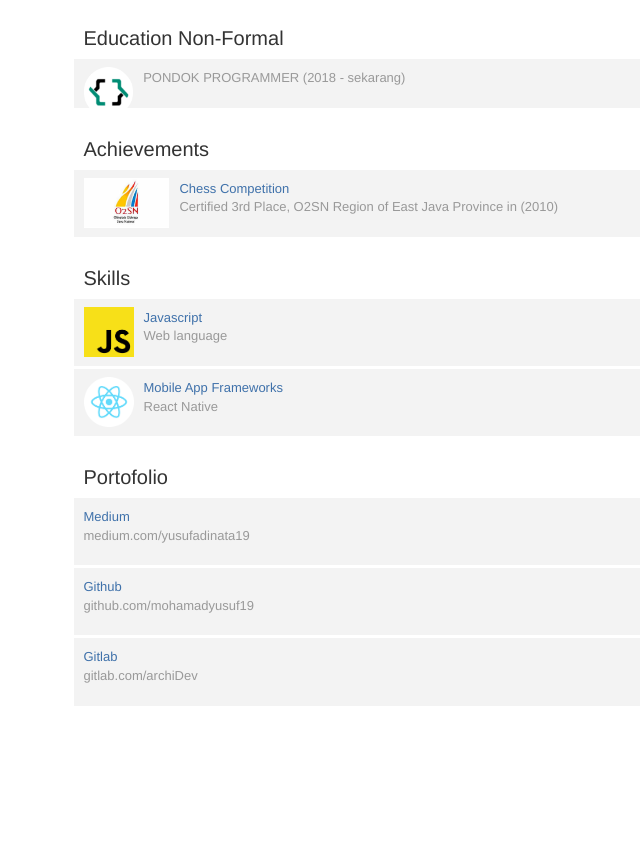
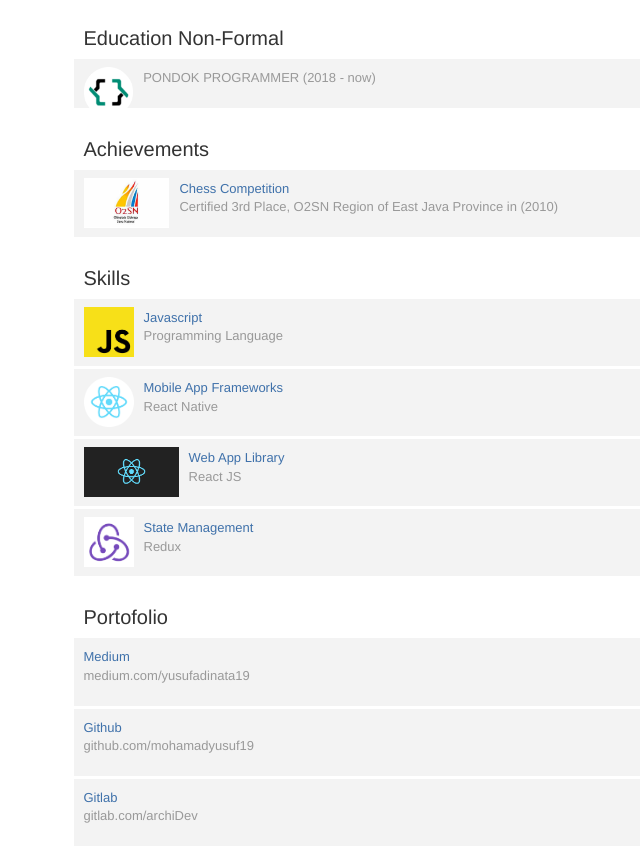
Before and after one commit to mohamadyusuf19/mohamadyusuf19.github.io, a plain HTML site: page index.html in a window 1280 px wide. Shown: the part 1110-1959 px from the top of the page, without its empty margins (354-994 px from the left). Before the commit the page ends 1819 px from the top, so only its background shows below. Drawn offline with nearby package versions, Linux system fonts and the light colour scheme.

Commit message:
update portofolio

```diff
--- a/index.html
+++ b/index.html
@@ -57,14 +57,16 @@
 		<img src="img/sma.jpeg" class="img-small"><div class="conten-right-data">Senior High School <p>SMAN 2 NGANJUK (2012 - 2015)</p></div>
 
 		<h2>Education Non-Formal </h2>
-		<img src="img/pit.png" class="img-small"><div class="conten-right-data"> <p>PONDOK PROGRAMMER (2018 - sekarang)</p></div>
+		<img src="img/pit.png" class="img-small"><div class="conten-right-data"> <p>PONDOK PROGRAMMER (2018 - now)</p></div>
 
 		<h2 id="achievements">Achievements </h2>
 		<img src="img/o2sn.jpeg" class="img-small"><div class="conten-right-data">Chess Competition <p>Certified 3rd Place, O2SN Region of East Java Province in (2010)</p></div>
 
 		<h2 id="skills">Skills</h2>
-		<img src="img/javascript.png" class="img-small"><div class="conten-right-data">Javascript <p>Web language</p></div>
+		<img src="img/javascript.png" class="img-small"><div class="conten-right-data">Javascript <p>Programming Language</p></div>
 		<img src="img/rn.png" class="img-small"><div class="conten-right-data"> Mobile App Frameworks <p> React Native </p></div>
+		<img src="img/reactjs.png" class="img-small"><div class="conten-right-data"> Web App Library <p> React JS </p></div>
+		<img src="img/redux.png" class="img-small"><div class="conten-right-data"> State Management <p> Redux </p></div>
 
 		<h2 id="portofolio">Portofolio</h2>
 		<div class="conten-right-data">Medium <p><a href="https://medium.com/@yusufadinata19">medium.com/yusufadinata19</a></p></div>
```
Also changed, not shown: img/reactjs.png (added), img/redux.png (added).
